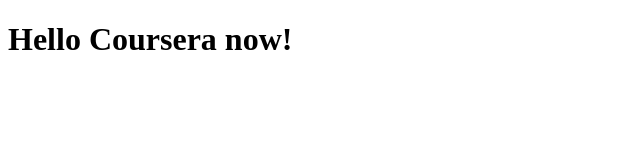
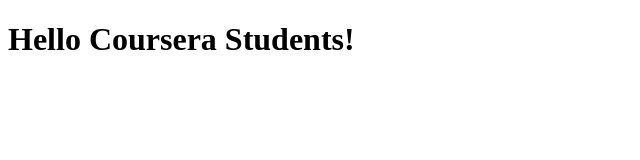
Before and after one commit to joedioborges/coursera-test, a plain HTML site: page index.html in a window 1280 px wide. Shown: the whole page, without its empty margins (0-640 px from the left). Drawn offline with Linux system fonts and the light colour scheme.

Commit message:
New version of web file.

```diff
--- a/index.html
+++ b/index.html
@@ -5,6 +5,6 @@
     <title>Hello Coursera</title>
   </head>
   <body>
-    <h1>Hello Coursera now!</h1>
+    <h1>Hello Coursera Students!</h1>
   </body>
 </html>
```
